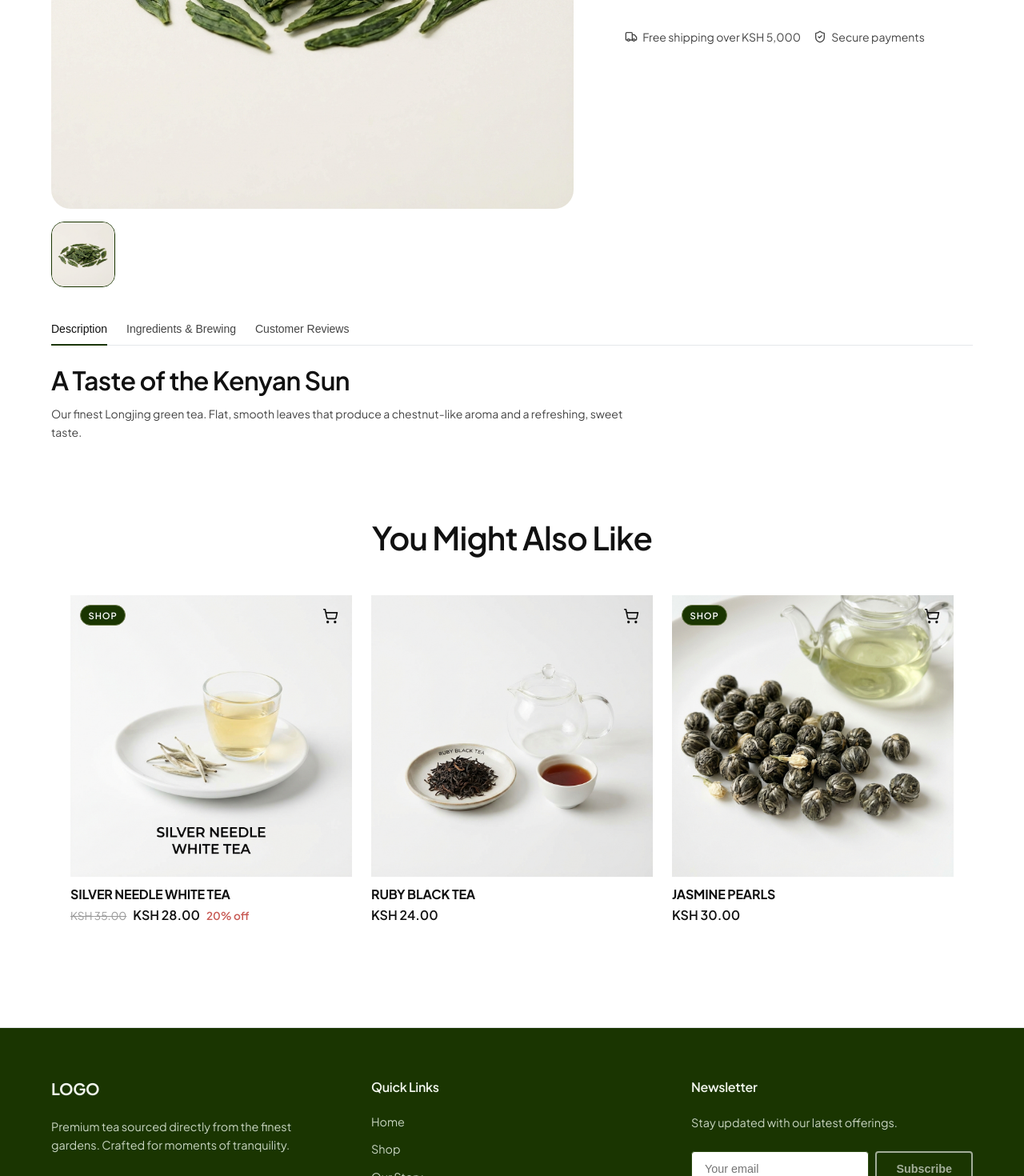
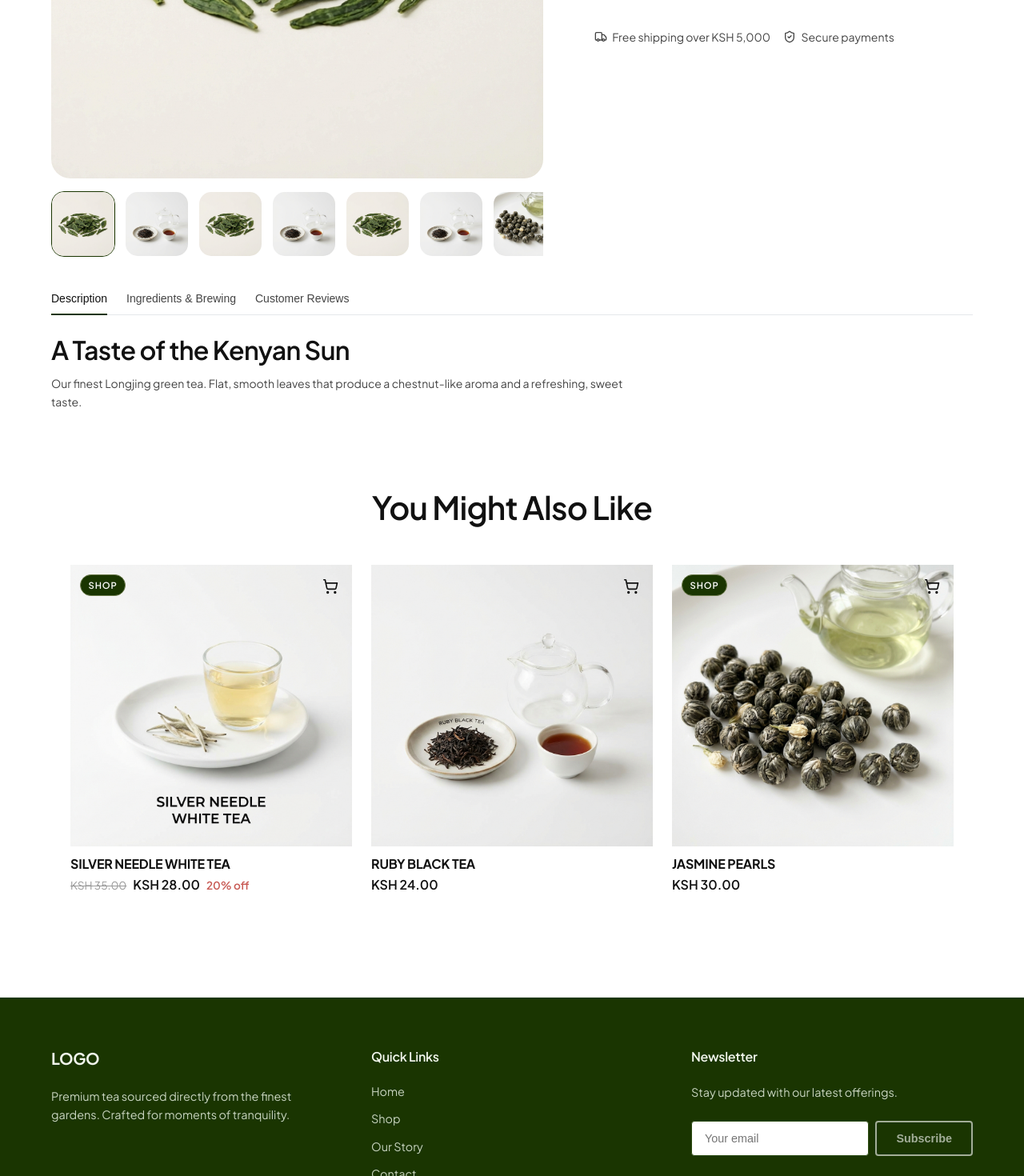
Before and after one commit to Brown-Wangeci/cht, a Next.js app: page /products/imperial-dragon-well in a window 1280 px wide. Shown: the part 578-2048 px from the top of the page at 80% size. Built offline with nearby package versions, Linux system fonts and the light colour scheme.

Commit message:
🐛 Fix cart issue: Cart is now clickable

```diff
--- a/src/app/products/[slug]/ProductDetailsPage.module.css
+++ b/src/app/products/[slug]/ProductDetailsPage.module.css
@@ -4,7 +4,7 @@
 
 .topSection {
     display: grid;
-    grid-template-columns: minmax(0, 1.5fr) minmax(0, 1fr);
+    grid-template-columns: minmax(0, 1.3fr) minmax(0, 1fr);
     gap: var(--space-3xl);
     align-items: flex-start;
     margin-top: var(--space-xl);
--- a/src/components/products/product-card/ProductCard.module.css
+++ b/src/components/products/product-card/ProductCard.module.css
@@ -1,19 +1,27 @@
-/* Flat card, no border, no shadow */
+/* Wrapper */
 .card {
   display: flex;
   flex-direction: column;
   cursor: pointer;
+  position: relative; /* for cart button layering */
+}
+
+/* Make clickable area a block */
+.clickArea {
+  display: block;
+  text-decoration: none;
+  color: inherit;
 }
 
 /* Image wrapper */
 .imageWrapper {
   position: relative;
   width: 100%;
-  padding-top: 100%; /* square ratio */
+  padding-top: 100%;
   overflow: hidden;
 }
 
-/* Image with zoom hover */
+/* Image hover zoom */
 .image {
   object-fit: cover;
   transition: transform 0.4s ease;
@@ -47,14 +55,13 @@
   text-transform: uppercase;
   letter-spacing: -0.01em;
   width: fit-content;
-  position: relative;
 }
 
 .card:hover .name {
   text-decoration: underline;
 }
 
-/* Price Row */
+/* Price row */
 .priceRow {
   display: flex;
   gap: 0.5rem;
--- a/src/components/products/product-card/ProductCard.tsx
+++ b/src/components/products/product-card/ProductCard.tsx
@@ -1,9 +1,9 @@
 import Image from "next/image";
+import Link from "next/link";
 import { Product } from "@/lib/products";
-import styles from "./ProductCard.module.css";
 import Badge from "../badge/Badge";
 import ProductCardCartButton from "../product-card-cart-button/ProductCardCartButton";
-import Link from "next/link";
+import styles from "./ProductCard.module.css";
 
 type ProductCardProps = {
   product: Product;
@@ -18,6 +18,7 @@ export default function ProductCard({ product }: ProductCardProps) {
     originalPrice,
     isBestSeller,
     isNew,
+    slug,
   } = product;
 
   const hasDiscount = originalPrice && originalPrice > price;
@@ -38,17 +39,16 @@ export default function ProductCard({ product }: ProductCardProps) {
   }
 
   return (
-    <Link href={`/products/${product.slug}`} passHref>
-      <article className={styles.card}>
+    <article className={styles.card}>
+      {/* CLICKABLE AREA */}
+
+      <Link href={`/products/${slug}`} className={styles.clickArea}>
         <div className={styles.imageWrapper}>
           {badgeLabel && (
             <div className={styles.badgeWrapper}>
               <Badge label={badgeLabel} variant={badgeVariant} />
             </div>
           )}
-
-          {/* Client-side cart button */}
-          <ProductCardCartButton productId={id} />
 
           <Image
             src={image}
@@ -68,6 +68,7 @@ export default function ProductCard({ product }: ProductCardProps) {
                 KSH {originalPrice.toFixed(2)}
               </span>
             )}
+
             <span className={styles.currentPrice}>
               KSH {price.toFixed(2)}
             </span>
@@ -77,7 +78,10 @@ export default function ProductCard({ product }: ProductCardProps) {
             )}
           </div>
         </div>
-      </article>
-    </Link>
+      </Link>
+
+      {/* CART BUTTON OUTSIDE LINK */}
+      <ProductCardCartButton productId={id} />
+    </article>
   );
 }
--- a/src/components/products/product-details/ProductGallery.tsx
+++ b/src/components/products/product-details/ProductGallery.tsx
@@ -11,7 +11,7 @@ type Props = {
 
 export default function ProductGallery({ product }: Props) {
   // Allow for expansion: product.images ?? fallback to single image
-  const images = [product.image];
+  const images = product.images;
   const [activeIndex, setActiveIndex] = useState(0);
 
   return (
```
